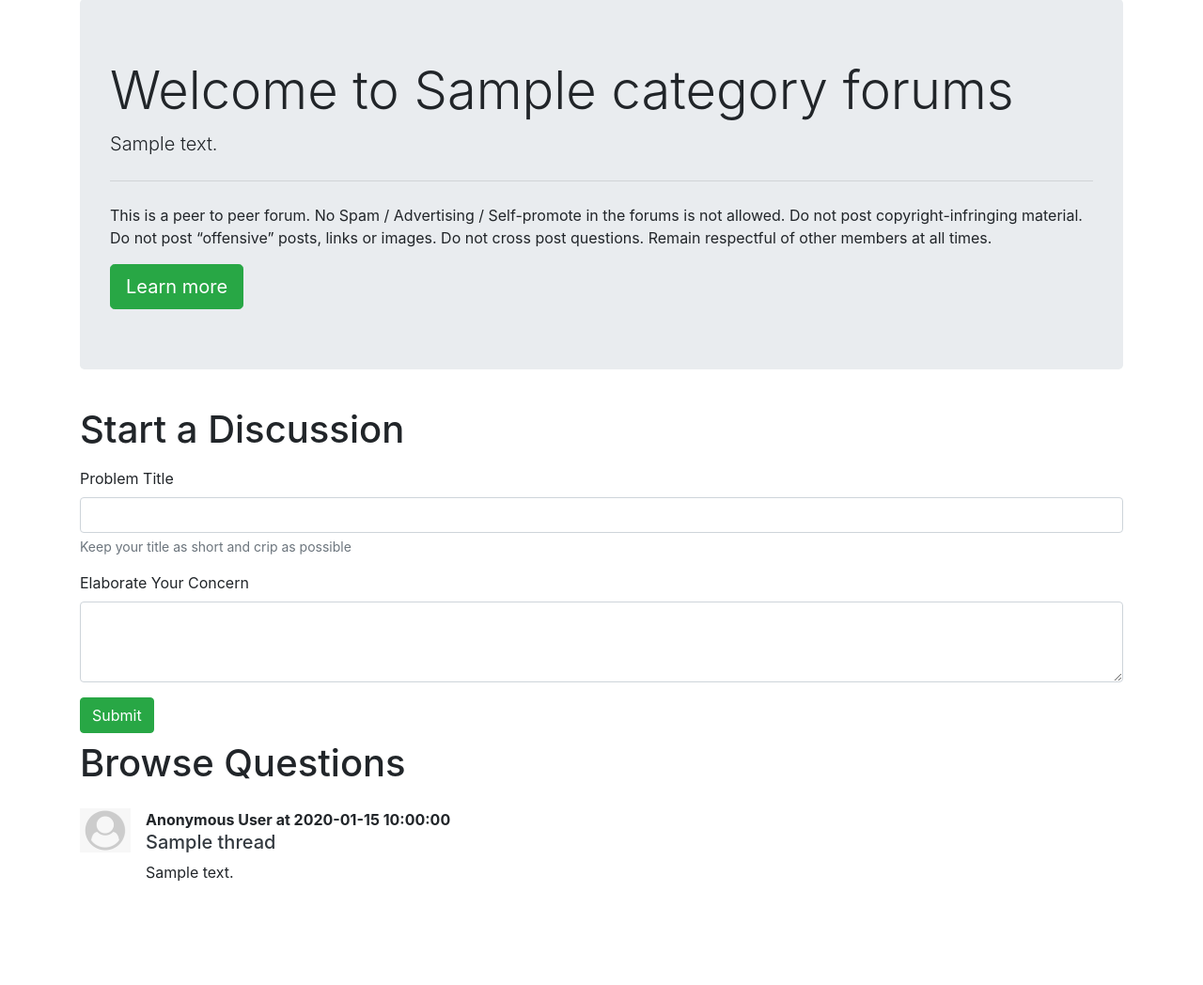
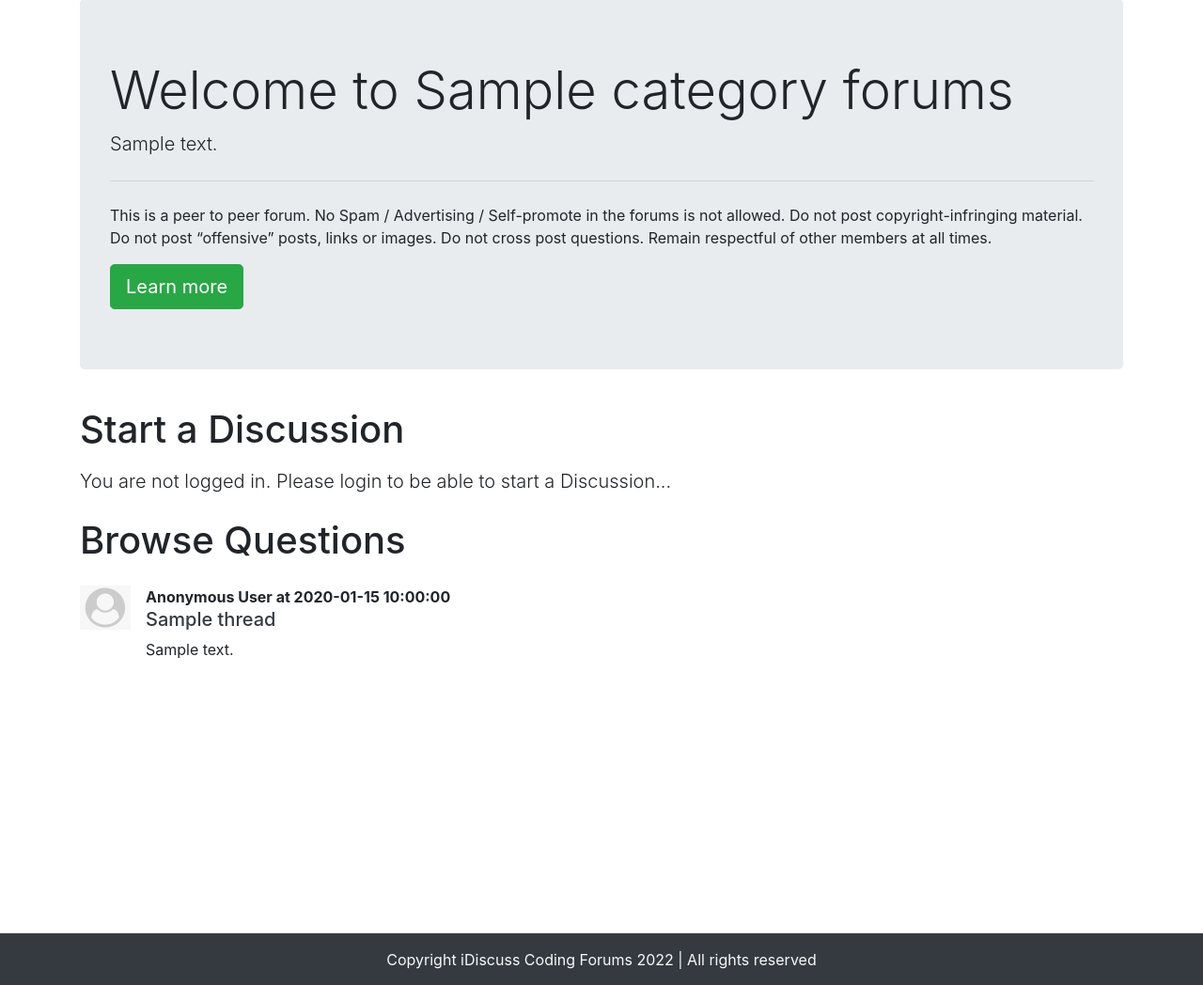
Before and after one commit to Asadujjaman47/PHP-Forum-Site, a PHP site: page /threadlist.php?catid=1 in a window 1280 px wide. Shown: the part 81-1129 px from the top of the page at 94% size. Run offline with PHP 8.4, Linux system fonts and the light colour scheme; tables that the repository leaves empty or names only in its code hold one stand-in row (values such as "Sample post").

Commit message:
Restricting Posting and Commenting Activities to Logged in Users Only

```diff
--- a/threadlist.php
+++ b/threadlist.php
@@ -79,11 +79,15 @@
     </div>
 
 
-    <div class="container">
+    <?php
+
+    if(isset($_SESSION['loggedin']) && $_SESSION['loggedin']==true){
+
+    echo '<div class="container">
             <h1 class="py-2">Start a Discussion</h1>
 
             <!-- <form action="/forum/threadlist.php?catid=$id" method="post"> -->
-        <form action="<?php $_SERVER['REQUEST_URI'] ?>" method="post">
+            <form action=" ' .$_SERVER["REQUEST_URI"] .'" method="post">
 
                 <div class="form-group">
                     <label for="title">Problem Title</label>
@@ -98,7 +102,17 @@
 
                 <button type="submit" class="btn btn-success">Submit</button>
             </form>
-    </div>
+        </div>';
+    }
+    else{
+        echo '<div class="container">
+                <h1 class="py-2">Start a Discussion</h1>
+                <p class="lead">You are not logged in. Please login to be able to start a Discussion...</p>
+            </div>';
+    }
+    ?>
+
+
 
 
     <div class="container" id="ques">
```
Also changed, not shown: thread.php (+22 -2 lines). Lines whose indentation alone changed are shown as unchanged.
